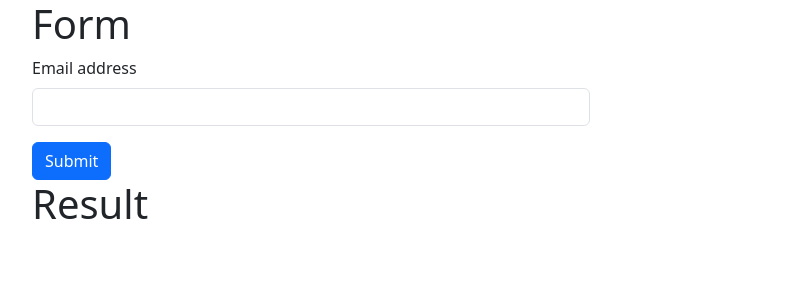
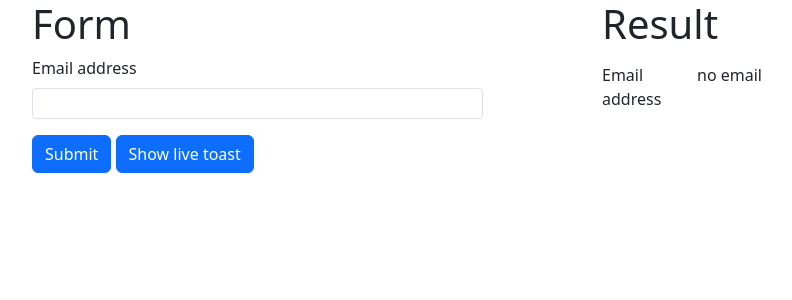
Before and after one commit to achegolia/vscode-remote-try-php, a PHP site: page / in a window 1280 px wide. Shown: the top 300 px of the page, without its empty margins (50-842 px from the left). Run offline with PHP 8.4, Linux system fonts and the light colour scheme.

Commit message:
toast added

```diff
--- a/index.php
+++ b/index.php
@@ -1,3 +1,16 @@
+
+<?php
+	if( isset($_POST['email']) )
+	{
+		$email = $_POST['email'];
+	} else {
+		$email = "no email";
+	}
+?>
+
+
+
+
 <!doctype html>
 <html lang="en">
   <head>
@@ -8,35 +21,71 @@
   </head>
   <body>
 <div class="container">
-	<h1>Form</h1>
-	<div class="col-12">
+
+	<div class="row">
 		<div class="col-6">
+		<h1>Form</h1>
 			<form action="index.php" method="post">
-			<div class="mb-3">
+			<div class="mb-3 row">
 				<label for="exampleInputEmail1" class="form-label">Email address</label>
-				<input name="email"	type="email" class="form-control" id="exampleInputEmail1" aria-describedby="emailHelp">
+				<div class="col-sm-10">
+					<input name="email"	type="email" class="form-control form-control-sm" id="exampleInputEmail1">
+				</div>
 			</div>
 
 			<button type="submit" class="btn btn-primary">Submit</button>
+
+		<button type="button" class="btn btn-primary" id="liveToastBtn">Show live toast</button>
+
+		<div class="toast-container position-fixed bottom-0 end-0 p-3">
+		<div id="liveToast" class="toast" role="alert" aria-live="assertive" aria-atomic="true">
+			<div class="toast-header">
+			<!-- <img src="..." class="rounded me-2" alt="..."> -->
+			<strong class="me-auto">Success</strong>
+			<small>11 mins ago</small>
+			<button type="button" class="btn-close" data-bs-dismiss="toast" aria-label="Close"></button>
+			</div>
+			<div class="toast-body">
+			Email <?php echo $email ?> sent.
+			</div>
+		</div>
+		</div>
+
 			</form>
+
 		</div>
 
 		<div class="col-6">
 			<h1>Result</h1>
-				<p>
-					<?php
-						if( isset($_POST['email']) )
-						{
-							$email = $_POST['email'];
-							echo $email;
-						}
-					?>
-										</p>
+
+			<div class="mb-3 row">
+				<label class="col-sm-2 col-form-label">Email address</label>
+				<div class="col-sm-10">
+					<input type="text" readonly class="form-control-plaintext" id="staticEmail" value="<?php echo $email ?>">
+				</div>
+			</div>
 
 		</div>
+
+
+
+
 	</div>
 </div>
 
     <script src="https://cdn.jsdelivr.net/npm/bootstrap@5.3.0-alpha1/dist/js/bootstrap.bundle.min.js" integrity="sha384-w76AqPfDkMBDXo30jS1Sgez6pr3x5MlQ1ZAGC+nuZB+EYdgRZgiwxhTBTkF7CXvN" crossorigin="anonymous"></script>
-  </body>
+
+	<script>
+		const toastTrigger = document.getElementById('liveToastBtn')
+		const toastLiveExample = document.getElementById('liveToast')
+		if (toastTrigger) {
+		toastTrigger.addEventListener('click', () => {
+			const toast = new bootstrap.Toast(toastLiveExample)
+
+			toast.show()
+		})
+		}
+	</script>
+
+</body>
 </html>
```
